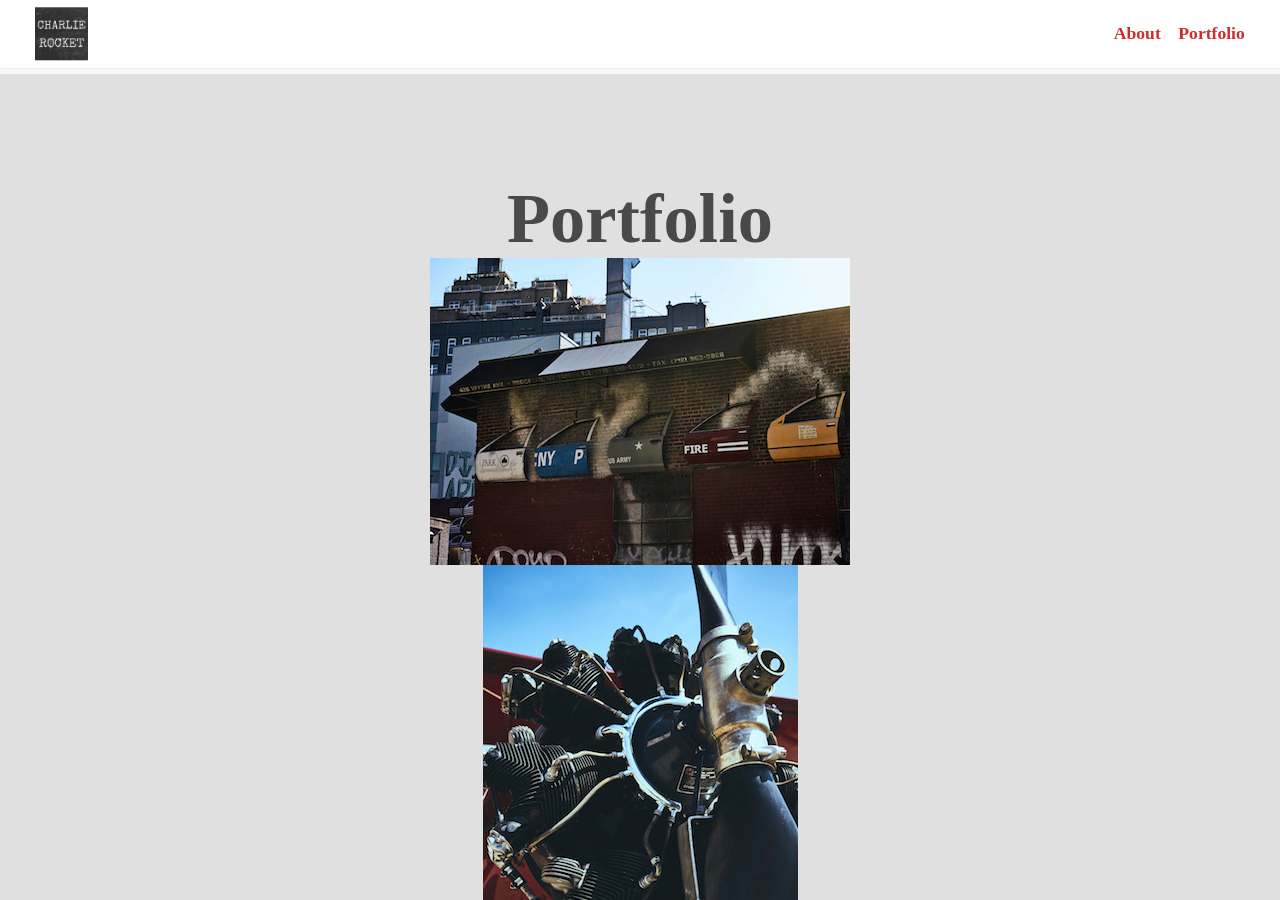
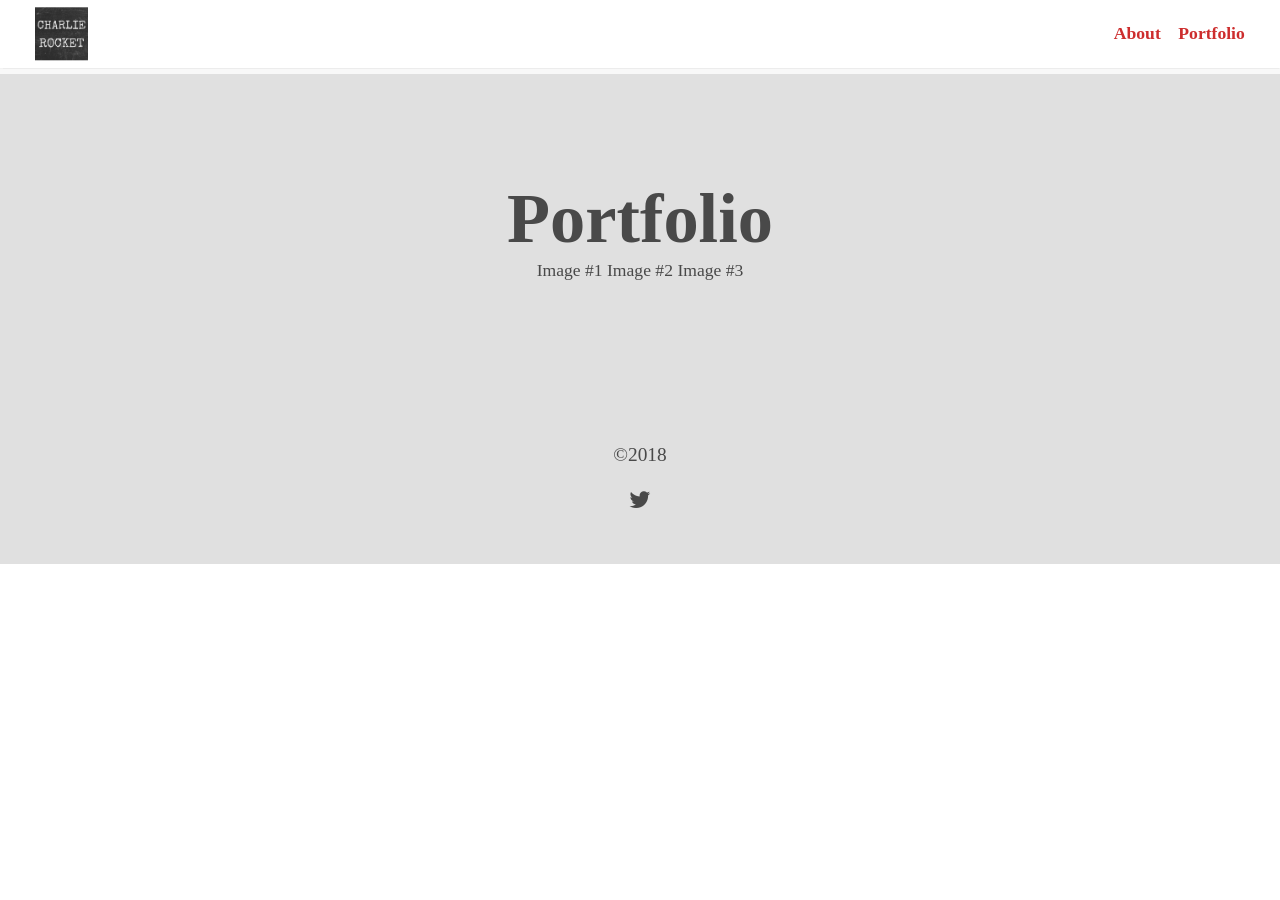
Before and after one commit to charlesrocket/photography, a Jekyll site: the page built from index.html, in a window 1280 px wide and 900 px high, scrolled down 1350 px. Built offline with Jekyll 4.4.1, drawn with Linux system fonts in a browser that asks for light colours; some web fonts are replaced; after the commit the page ends 1914 px from its top, so only the background shows below that.

```diff
--- a/index.html
+++ b/index.html
@@ -28,10 +28,8 @@ layout: default
 <section id="portfolio" class="section-padding bg-alpha">
   <div class="grid--double">
     <h1 class="section-header">Portfolio</h1><center>
-      <a class="example-image-link" href="assets/images/thumbs/portfolio-1.jpg" data-lightbox="example-set" data-title="Click the right half of the image to move forward."><img class="example-image" src="assets/images/thumbs/portfolio-1.jpg" alt=""/></a>
-      <a class="example-image-link" href="assets/images/thumbs/portfolio-2.jpg" data-lightbox="example-set" data-title="Click the right half of the image to move forward."><img class="example-image" src="assets/images/thumbs/portfolio-2.jpg" alt=""/></a>
-      <a class="example-image-link" href="assets/images/thumbs/portfolio-3.jpg" data-lightbox="example-set" data-title="Click the right half of the image to move forward."><img class="example-image" src="assets/images/thumbs/portfolio-3.jpg" alt=""/></a>
-      <a class="example-image-link" href="assets/images/thumbs/portfolio-4.jpg" data-lightbox="example-set" data-title="Click the right half of the image to move forward."><img class="example-image" src="assets/images/thumbs/portfolio-4.jpg" alt=""/></a>
-</center>
+    <a href="assets/images/portfolio-1.jpg" data-lightbox="roadtrip">Image #1</a>
+    <a href="assets/images/portfolio-2.jpg" data-lightbox="roadtrip">Image #2</a>
+    <a href="assets/images/portfolio-3.jpg" data-lightbox="roadtrip">Image #3</a></center>
       </div>
 </section>
```
Also changed, not shown: portraits/index.html (added, +14 -0 lines).
